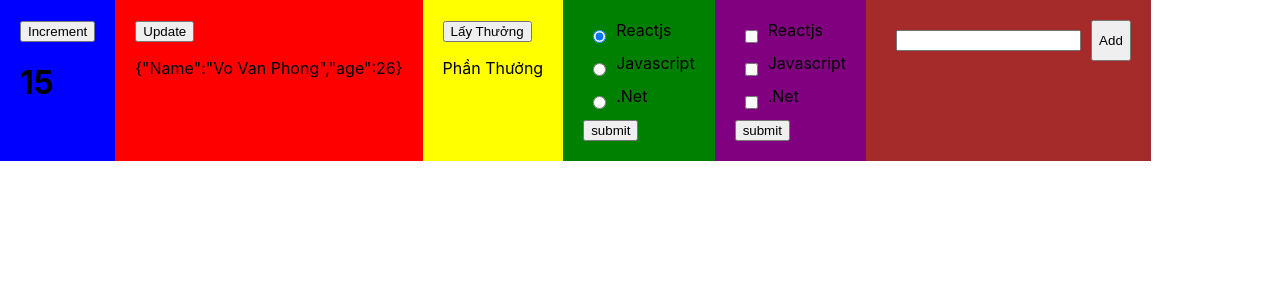
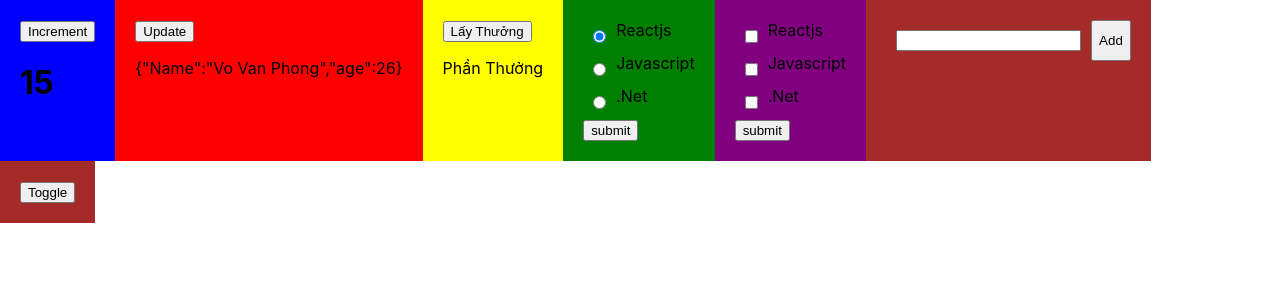
Before and after one commit to phong15sk/react-basic, a React (Create React App) app: page /hook in a window 1280 px wide. Shown: the top 300 px of the page. Built offline with nearby package versions, Linux system fonts and the light colour scheme.

Commit message:
Commit UseEffect

```diff
--- /dev/null
+++ b/src/components/Example/React-hook/Content.js
@@ -0,0 +1,17 @@
+import { useEffect } from "react";
+
+function Content() {
+
+    useEffect(() => {
+        return console.log('1. UseEffect When component Mouted and re-render')
+    }, [])
+
+    return (
+        <>
+            <label>Moute and UnMoute</label>
+        </>
+    )
+
+}
+
+export default Content
--- a/src/components/Example/React-hook/Index.js
+++ b/src/components/Example/React-hook/Index.js
@@ -1,10 +1,12 @@
+import TestUseEffect from "./UseEffect";
 import TestUseState from "./UseState";
 
-function Hook()
-{
+function Hook() {
+
     return (
         <>
-        <TestUseState></TestUseState>
+            <TestUseState></TestUseState>
+            <TestUseEffect></TestUseEffect>
         </>
     )
 }
--- /dev/null
+++ b/src/components/Example/React-hook/UseEffect.js
@@ -0,0 +1,17 @@
+import { useState, useEffect } from "react";
+import Content from "./Content";
+
+function TestUseEffect() {
+
+    const [isToggle, setIsToggle] = useState(false)
+    return (
+        <div className="Test Use Effect">
+            <div className="1. UseEffect When component Mouted and re-render" style={{ padding: '20px', backgroundColor: 'brown', float: 'left', alignItems: "center" }}>
+                <button onClick={() => setIsToggle(!isToggle)}>Toggle</button><br />
+                {isToggle && <Content></Content>}
+            </div>
+        </div>
+    )
+}
+
+export default TestUseEffect
```
